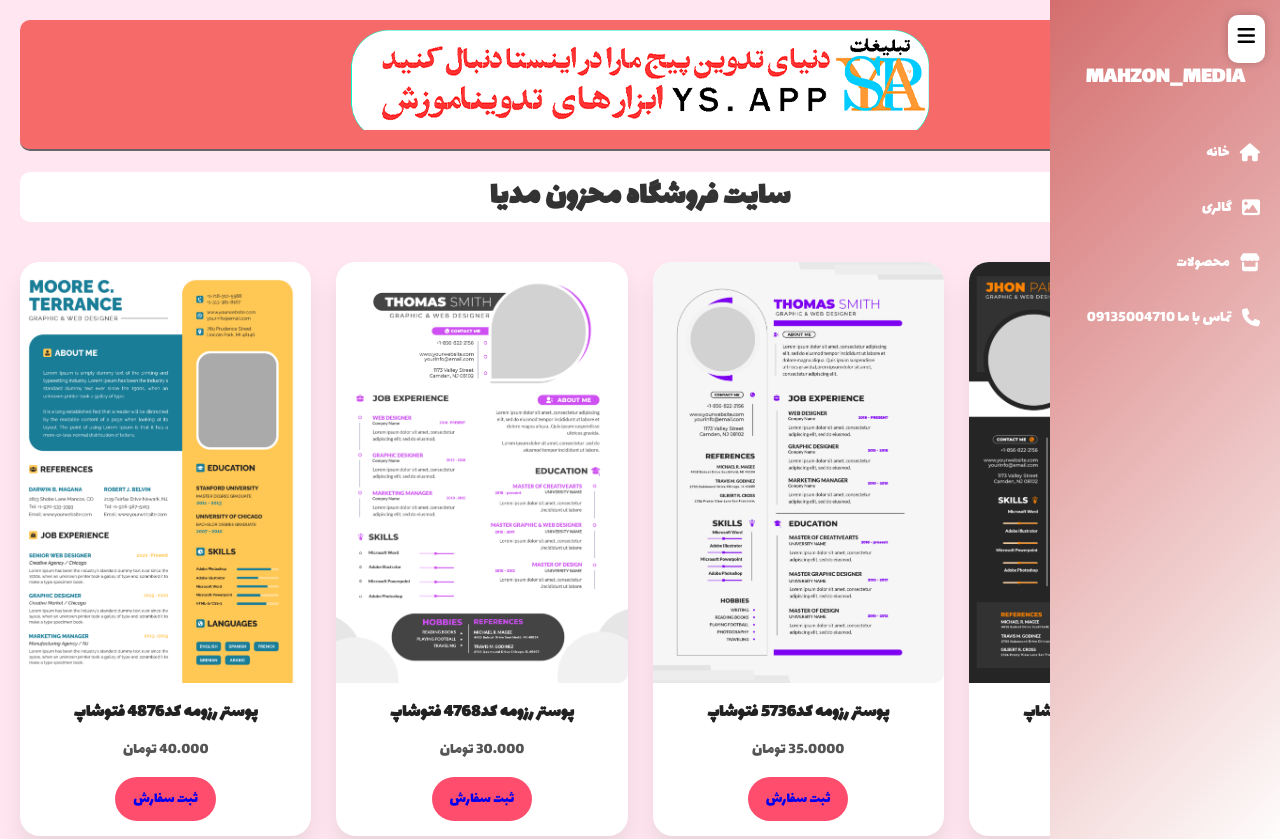
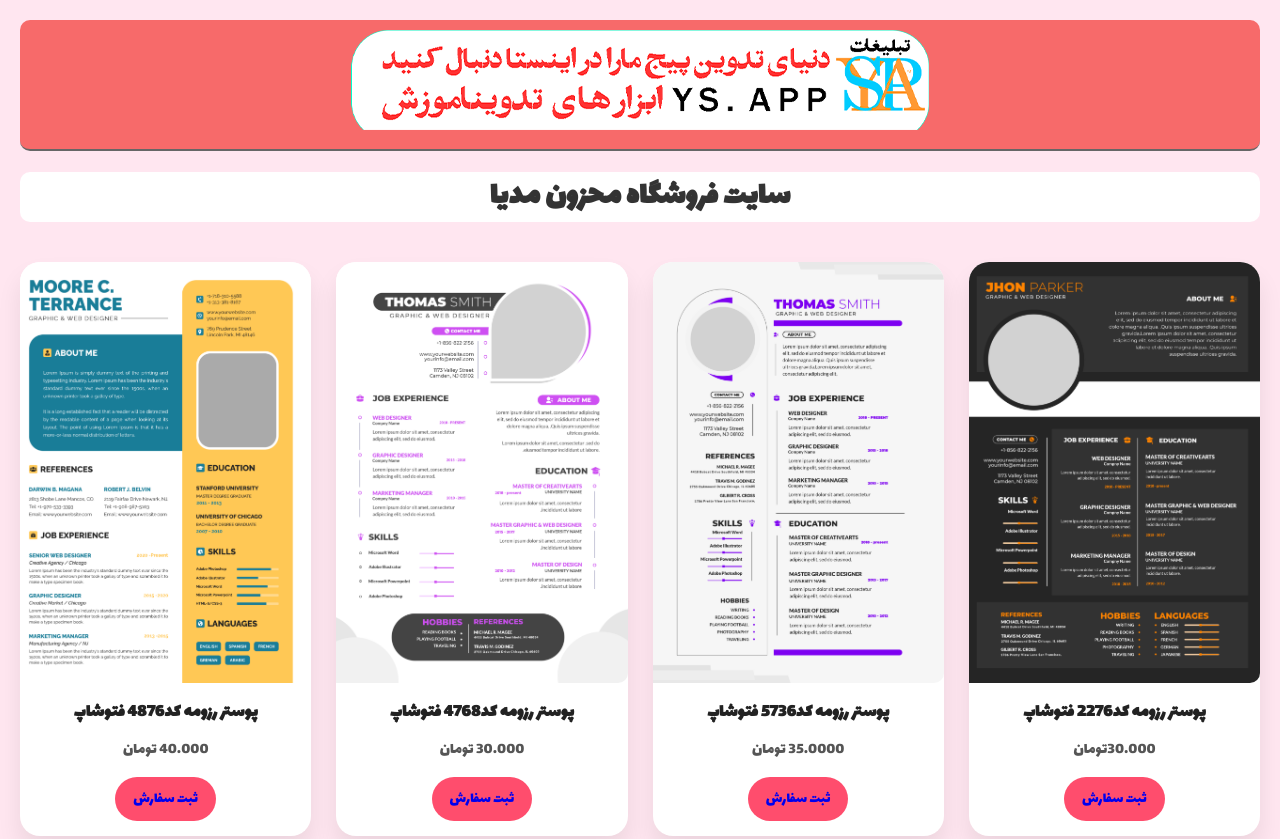
Before and after one commit to yasin5768/Mahzon2, a plain HTML site: page index.html in a window 1280 px wide. Shown: the top 839 px of the page. Drawn offline with Linux system fonts and the light colour scheme; a script that the page names is missing.

Commit message:
ryteyrterr
vfdsgtyr

```diff
--- a/index.html
+++ b/index.html
@@ -2,7 +2,7 @@
 <html lang="fa" dir="rtl">
 <head>
   <meta charset="UTF-8" />
-  <meta name="viewport" content="width=device-width, initial-scale=1.0"/>
+<meta name="viewport" content="width=device-width, initial-scale=1.0">
   <title>mahzon_media</title>
     <link rel="stylesheet" href="https://cdnjs.cloudflare.com/ajax/libs/font-awesome/6.5.0/css/all.min.css" />
   <style>
@@ -298,21 +298,6 @@ text-align: center;
 <body>
   <body>
 
-  <div class="sidebar" id="sidebar">
-    <div class="logo">MAHZON_MEDIA</div>
-    <a href="ali.html"><i class="fas fa-home"></i><span>خانه</span></a>
-    <a href="#"><i class="fas fa-image"></i><span>گالری</span></a>
-    <a href="ali.html"><i class="fas fa-store"></i><span>محصولات</span></a>
-    <a href="#"><i class="fas fa-phone"></i><span>تماس با ما 09135004710</span></a>
-    <h1 id="ali76" >
-  </div>
-
-  <div class="toggle-btn" onclick="toggleSidebar()">
-    <i class="fas fa-bars"></i>
-  </div>
-
-  <div class="main-content">
-
 
   </div>
 
```
